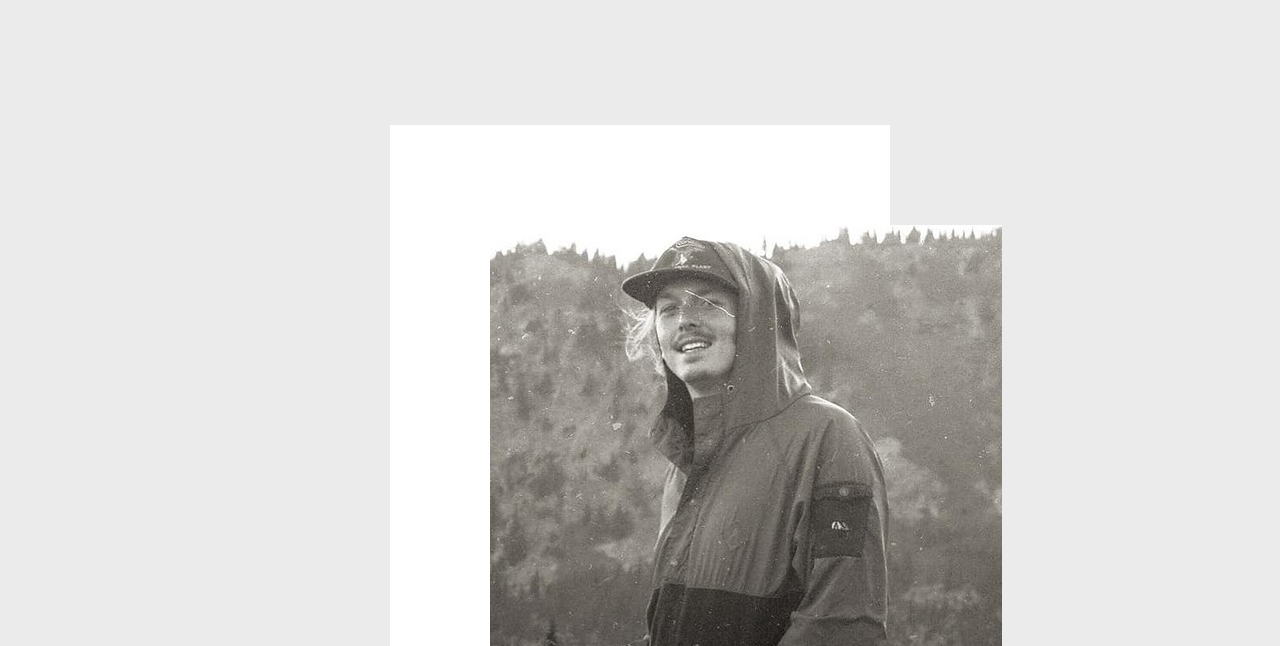
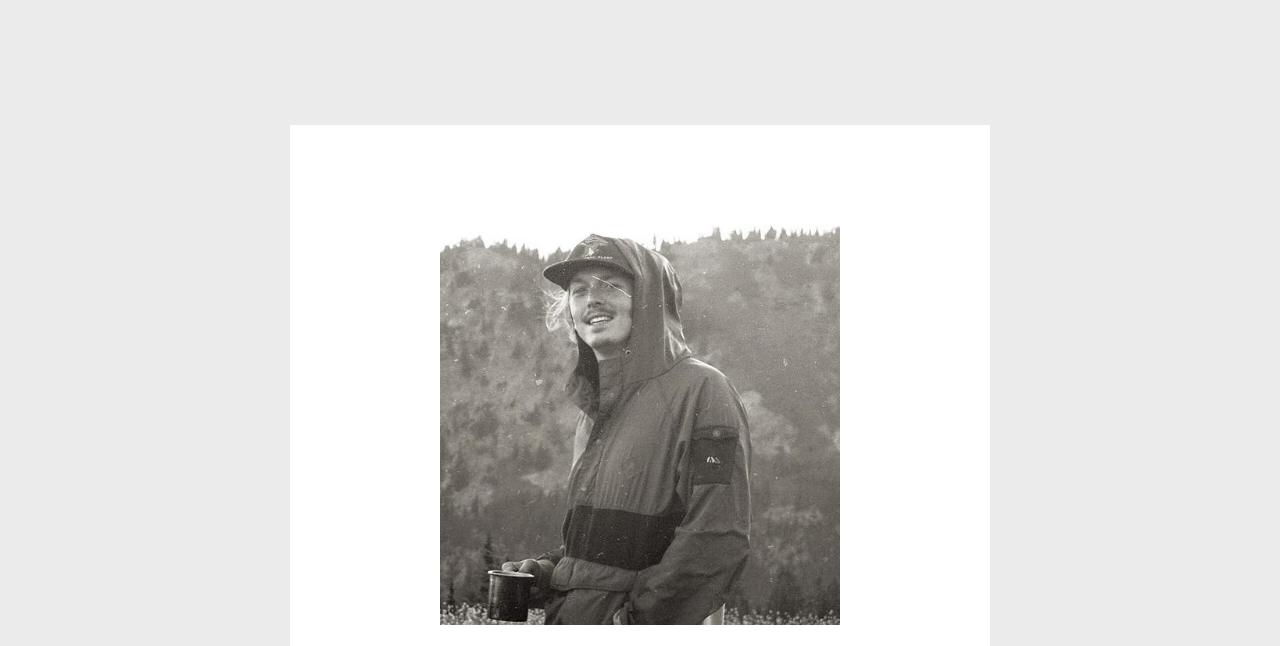
Before and after one commit to mitchel23lee/UX_UI_HW_17, a plain HTML site: page index.html in a window 1280 px wide. Shown: the part 126-772 px from the top of the page. Drawn offline with Linux system fonts and the light colour scheme.

Commit message:
iteration

```diff
--- a/css/style.css
+++ b/css/style.css
@@ -17,11 +17,12 @@ header p {
   display: inline-block;
 }
 .heroImg {
+
   background-color: #EBEBEB;
   padding: 10% 10%;
 }
 .content {
-  max-width: 300px;
+  max-width: 500px;
   margin: 0 auto;
   padding: 100px;
   background-color: #FFFFFF;
--- a/index.html
+++ b/index.html
@@ -16,7 +16,7 @@
     </header>
     <section class="heroImg">
       <div class="content">
-        <img src="images/T03327RKR28-U032SUZNKHV-1265a81e1231-512.jpg">
+        <img src="images/T03327RKR28-U032SUZNKHV-1265a81e1231-512.jpg" width="400px">
         <h1>Mitch Lee</h1>
         <p>My name is Mitchel and I know how to code.
           But most important,
```
